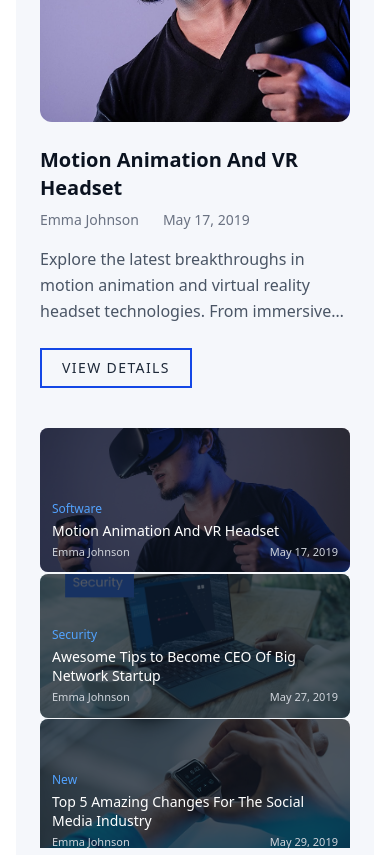
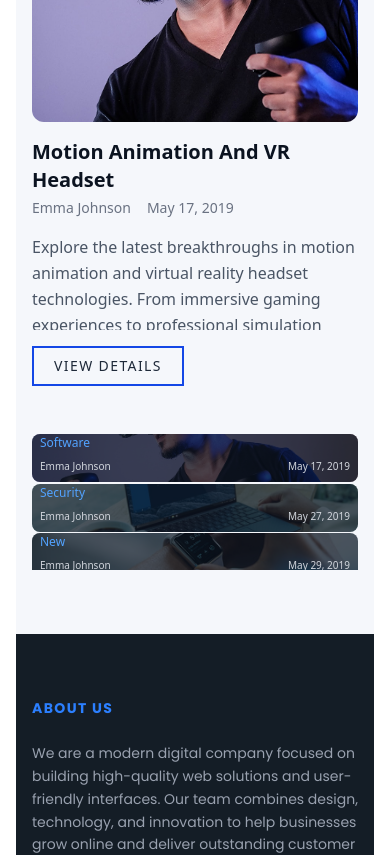
Before and after one commit to DmytroK-goit/webtech, a Next.js app: page / in a window 390 px wide. Shown: the part 5660-6515 px from the top of the page. Built offline with nearby package versions, Linux system fonts and the light colour scheme.

Commit message:
add style to sec NEWS

```diff
--- a/src/components/news.jsx
+++ b/src/components/news.jsx
@@ -84,15 +84,12 @@ As digital ecosystems become more interconnected, organizations that adopt emerg
   }, [activeNews]);
 
   return (
-    <section
-      id="news"
-      className="bg-[#f5f7fb] py-16 md:py-24 h-280 md:h-260 h-250"
-    >
+    <section id="news" className="bg-[#f5f7fb] py-16 md:py-24">
       <h2 className="text-3xl md:text-4xl lg:text-5xl flex items-center justify-center pl-4 border-l-4 border-blue-700 w-fit mx-auto text-[#377dff] gap-3">
         Our <span className="text-[#141d28]">News</span>
       </h2>
 
-      <div className="max-w-6xl mx-auto flex flex-col md:flex-row gap-10 pt-10 px-6">
+      <div className="max-w-6xl mx-auto flex flex-col md:flex-row gap-6 md:gap-10 pt-10 px-4 md:px-6 lg:px-0">
         <div className="md:w-[70%]">
           <div className="relative h-60 md:h-65 lg:h-70 overflow-hidden rounded-xl">
             <Image
@@ -106,44 +103,44 @@ As digital ecosystems become more interconnected, organizations that adopt emerg
             </span>
           </div>
 
-          <h3 className="text-xl md:text-2xl mt-6 font-semibold text-[#0b1320]">
+          <h3 className="text-xl md:text-2xl mt-4 md:mt-6 font-semibold text-[#0b1320]">
             {activeNews.title}
           </h3>
 
-          <div className="flex gap-6 text-gray-500 text-sm mt-2">
+          <div className="flex gap-4 text-gray-500 text-sm mt-1 md:mt-2 flex-wrap">
             <span>{activeNews.author}</span>
             <span>{activeNews.date}</span>
           </div>
 
-          <p
+          <div
             className={`
-              mt-4 text-gray-600 leading-relaxed max-w-xl transition-all
-              ${expanded ? "" : "line-clamp-3"}
+              mt-4 text-gray-600 leading-relaxed max-w-xl overflow-hidden transition-all duration-500
+              ${expanded ? "max-h-[500px] md:max-h-[600px]" : "max-h-24 md:max-h-36"}
             `}
           >
             {activeNews.desc}
-          </p>
+          </div>
 
           <button
             onClick={() => setExpanded(!expanded)}
-            className="mt-6 text-sm tracking-widest text-gray-800 hover:text-blue-600 cursor-pointer border-2 border-blue-700 px-5 py-2 transition hover:bg-blue-50"
+            className="mt-4 md:mt-6 text-sm tracking-widest text-gray-800 hover:text-blue-600 cursor-pointer border-2 border-blue-700 px-5 py-2 transition hover:bg-blue-50"
           >
             {expanded ? "SHOW LESS" : "VIEW DETAILS"}
           </button>
         </div>
 
-        <div className="md:w-[30%] h-105 md:h-120 lg:h-130">
+        <div className="md:w-[30%] mt-6 md:mt-0 h-34 md:h-120 lg:h-130">
           <Swiper
             direction="vertical"
             slidesPerView={3}
-            spaceBetween={16}
-            className="h-full"
+            spaceBetween={12}
+            className="h-full md:h-full"
           >
             {news.map((item) => (
               <SwiperSlide key={item.id}>
                 <div
                   onClick={() => setActiveNews(item)}
-                  className="relative h-36 md:h-40 cursor-pointer overflow-hidden rounded-lg group"
+                  className="relative h-12 md:h-40 cursor-pointer overflow-hidden rounded-lg group"
                 >
                   <Image
                     src={item.photo}
@@ -151,17 +148,14 @@ As digital ecosystems become more interconnected, organizations that adopt emerg
                     fill
                     className="object-cover group-hover:scale-105 transition"
                   />
-
-                  <div className="absolute inset-0 bg-[#0b1320]/70 p-3 flex flex-col justify-end">
+                  <div className="absolute inset-0 bg-[#0b1320]/70 p-2 md:p-3 flex flex-col justify-end">
                     <span className="text-xs text-blue-400 mb-1">
                       {item.tag}
                     </span>
-
-                    <h4 className="text-white text-sm leading-snug line-clamp-2">
+                    <h4 className="text-white text-xs md:text-sm leading-snug line-clamp-2">
                       {item.title}
                     </h4>
-
-                    <div className="flex justify-between text-[11px] text-gray-300 mt-1">
+                    <div className="flex justify-between text-[10px] md:text-[11px] text-gray-300 mt-1">
                       <span>{item.author}</span>
                       <span>{item.date}</span>
                     </div>
```
